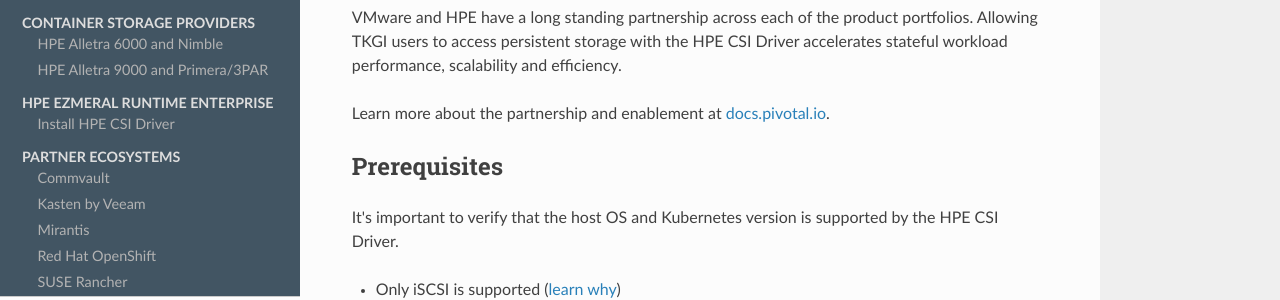
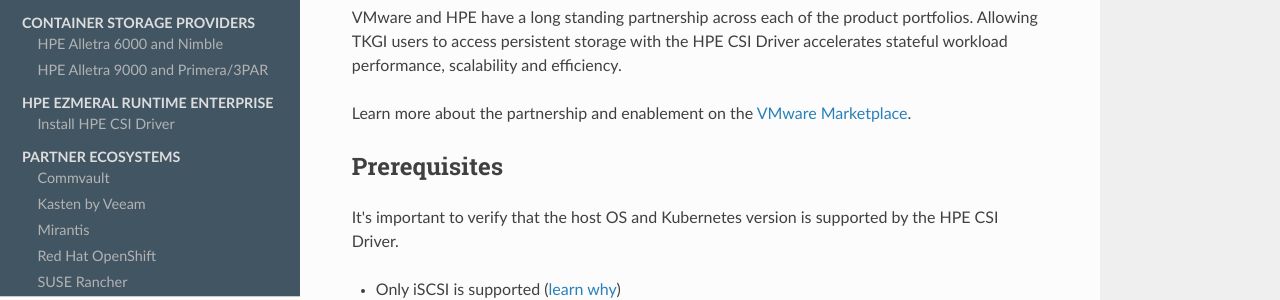
Before and after one commit to hpe-storage/scod, an MkDocs documentation site: the page built from docs/partners/tkgi/index.md, in a window 1280 px wide and 1373 px high. Shown: the part 282-582 px from the top of the window. Built offline with MkDocs 1.6.1, drawn with Linux system fonts in a browser that asks for light colours; nearby versions of some CDN libraries.

Commit message:
TKGI link update.
Signed-off-by: Michael Mattsson <michael.mattsson@gmail.com>

```diff
--- a/docs/partners/tkgi/index.md
+++ b/docs/partners/tkgi/index.md
@@ -6,7 +6,7 @@
 
 VMware and HPE have a long standing partnership across each of the product portfolios. Allowing TKGI users to access persistent storage with the HPE CSI Driver accelerates stateful workload performance, scalability and efficiency.
 
-Learn more about the partnership and enablement at [docs.pivotal.io](https://docs.pivotal.io/partners/).
+Learn more about the partnership and enablement on the [VMware Marketplace](https://marketplace.cloud.vmware.com/services/details/hpe-csi-driver-for-kubernetes-1?slug=true).
 
 ## Prerequisites
 
```
